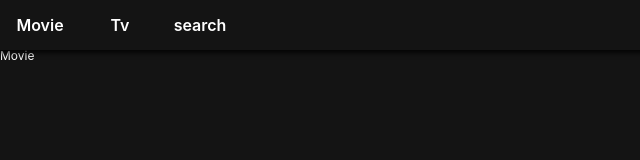
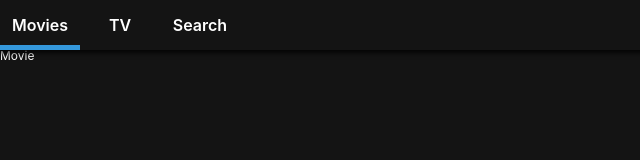
Before and after one commit to DongUk-kang/netflix_clone_donguk, a React (Create React App) app: page /#/ in a window 1280 px wide. Shown: the top 160 px of the page, without its empty margins (0-640 px from the left). Built offline with nearby package versions, Linux system fonts and the light colour scheme.

Commit message:
styled add 인디게이트

```diff
--- a/src/Components/Header.js
+++ b/src/Components/Header.js
@@ -1,5 +1,5 @@
 import React from 'react';
-import { Link } from 'react-router-dom';
+import { Link, withRouter } from 'react-router-dom';
 import styled from "styled-components";
 
 const Head = styled.header`
@@ -14,6 +14,7 @@
     z-index: 10;
     background-color: rgba(20, 20, 20, 0.8);
     box-shadow: 0px 1px 5px 2px rgba(0, 0, 0, 0.8);
+
 `
 
 const List = styled.ul`
@@ -25,6 +26,9 @@
     text-align: center;
     font-size: 16px;
     font-weight: 600;
+    border-bottom:  5px solid
+    ${(props) => (props.current ? "#3498db" : "transparent")};
+    transition: border-bottom 0.5s ease-in-out;
 `
 
 const SLink = styled(Link)`
@@ -37,29 +41,19 @@
 
 
 
-const Header = () => {
-    return (
+export default withRouter(({ location: { pathname }}) => (
     <Head>
         <List>
-                <Item>
-                    <SLink to={"/"}>
-                        Movie
-                    </SLink>
+            <Item current={pathname === "/"}>
+                <SLink to="/">Movies</SLink>
             </Item>
-                <Item>
-                    <SLink to={"/tv"}>
-                        Tv
-                    </SLink>
+            <Item current={pathname === "/tv"}>
+                <SLink to="/tv">TV</SLink>
             </Item>
-                <Item>
-                    <SLink to={"/search"}>
-                        search
-                    </SLink>
+            <Item current={pathname === "/search"}>
+                <SLink to="/search">Search</SLink>
             </Item>
         </List>
+    </Head>
 
-        </Head>
-    );
-};
-
-export default Header;
+));
--- a/src/Components/Router.js
+++ b/src/Components/Router.js
@@ -1,11 +1,12 @@
 import React from 'react';
-import { HashRouter as Router, Route, HashRouter, Switch, Redirect } from "react-router-dom";
+import { HashRouter as Router, Route, Switch, Redirect } from "react-router-dom";
 import Movie from "../Routes/Movie";
 import Tv from "../Routes/Tv";
 import Search from "../Routes/Search";
 import Header from "./Header";
+
+
 export default () => (
-
     <Router>
         <>
             <Header/>
@@ -16,6 +17,5 @@
                 <Redirect from="*" to={"/"} />
             </Switch>
         </>
-
     </Router>
 )
```
Lines whose indentation alone changed are shown as unchanged.
